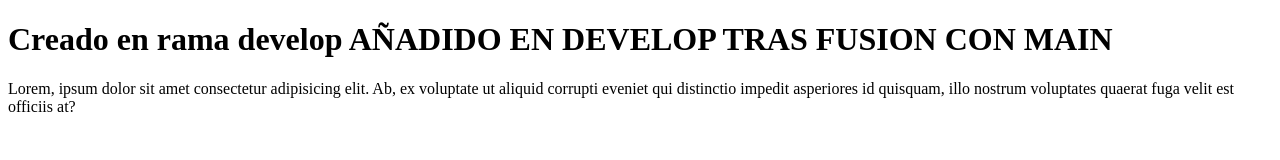
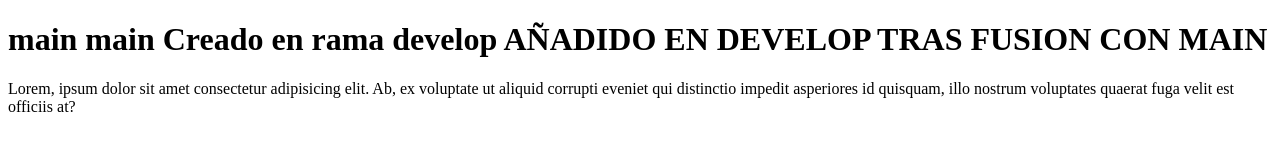
Before and after one commit to josemi9201/23-asir1-demo-clase, a plain HTML site: page index.html in a window 1280 px wide. Drawn offline with Linux system fonts and the light colour scheme.

Commit message:
probando en main

```diff
--- a/index.html
+++ b/index.html
@@ -6,7 +6,7 @@
     <title>Document</title>
 </head>
 <body>
-    <h1>Creado en rama develop AÑADIDO EN DEVELOP TRAS FUSION CON MAIN</h1>
+    <h1>main main Creado en rama develop AÑADIDO EN DEVELOP TRAS FUSION CON MAIN</h1>
     <p>Lorem, ipsum dolor sit amet consectetur adipisicing elit. Ab, ex voluptate ut aliquid corrupti eveniet qui distinctio impedit asperiores id quisquam, illo nostrum voluptates quaerat fuga velit est officiis at?</p>
 </body>
 </html>
```
